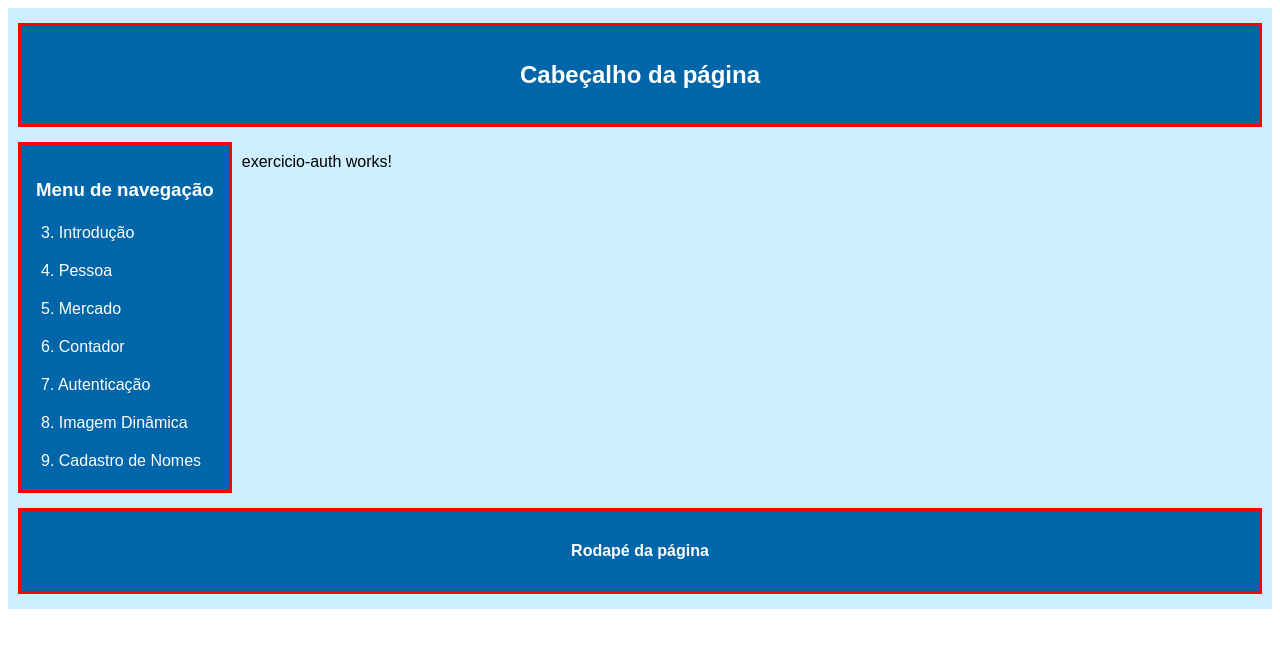
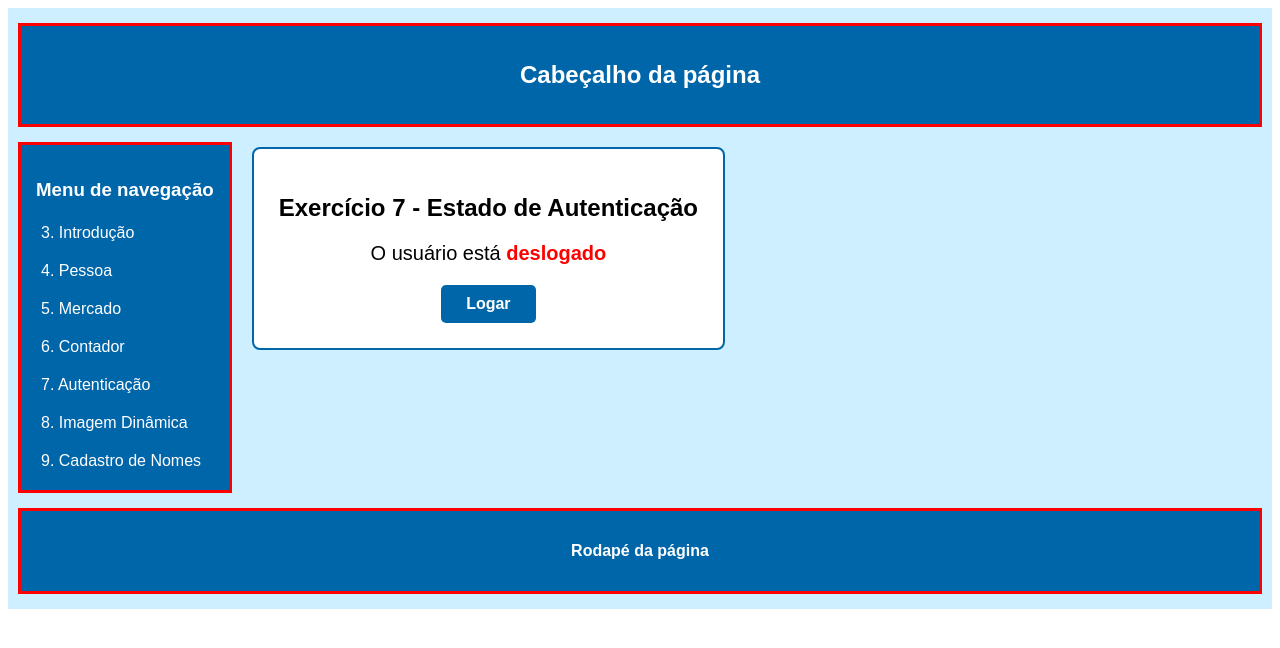
Before and after one commit to eduardoRvieira/atividade-angular, an Angular app: page /auth in a window 1280 px wide. Shown: the top 648 px of the page. Built offline with nearby package versions, Linux system fonts and the light colour scheme.

Commit message:
faz exercicio 7

```diff
--- a/src/app/exercicio-auth/exercicio-auth.css
+++ b/src/app/exercicio-auth/exercicio-auth.css
@@ -0,0 +1,40 @@
+.auth-container {
+  background-color: #ffffff;
+  border: 2px solid #0066aa;
+  padding: 25px;
+  margin: 10px;
+  border-radius: 8px;
+  font-family: Arial, sans-serif;
+  text-align: center;
+}
+
+.status-texto {
+  font-size: 20px;
+  margin: 20px 0;
+}
+
+.logado {
+  color: #28a745;
+  font-weight: bold;
+}
+
+.deslogado {
+  color: #ff0000;
+  font-weight: bold;
+}
+
+.btn-auth {
+  background-color: #0066aa;
+  color: #ffffff;
+  border: none;
+  padding: 10px 25px;
+  font-size: 16px;
+  font-weight: bold;
+  border-radius: 5px;
+  cursor: pointer;
+  transition: background 0.2s;
+}
+
+.btn-auth:hover {
+  background-color: #004d80;
+}
--- a/src/app/exercicio-auth/exercicio-auth.html
+++ b/src/app/exercicio-auth/exercicio-auth.html
@@ -1 +1,14 @@
-<p>exercicio-auth works!</p>
+<div class="auth-container">
+  <h2>Exercício 7 - Estado de Autenticação</h2>
+
+  <p class="status-texto">
+    O usuário está
+    <span [ngClass]="isLogado ? 'logado' : 'deslogado'">
+      {{ isLogado ? 'logado' : 'deslogado' }}
+    </span>
+  </p>
+
+  <button class="btn-auth" (click)="alternarLogin()">
+    {{ isLogado ? 'Deslogar' : 'Logar' }}
+  </button>
+</div>
--- a/src/app/exercicio-auth/exercicio-auth.ts
+++ b/src/app/exercicio-auth/exercicio-auth.ts
@@ -1,9 +1,19 @@
 import { Component } from '@angular/core';
+import { CommonModule } from '@angular/common';
 
 @Component({
-  imports: [],
   selector: 'app-exercicio-auth',
-  styleUrl: './exercicio-auth.css',
+  standalone: true,
+  imports: [CommonModule],
   templateUrl: './exercicio-auth.html',
+  styleUrl: './exercicio-auth.css'
 })
-export class ExercicioAuth {}
+export class ExercicioAuth {
+  // Estado inicial do usuário (deslogado por padrão)
+  isLogado: boolean = false;
+
+  // Função para alternar entre logar e deslogar
+  alternarLogin() {
+    this.isLogado = !this.isLogado;
+  }
+}
```
